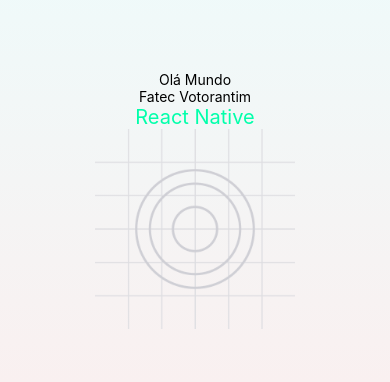
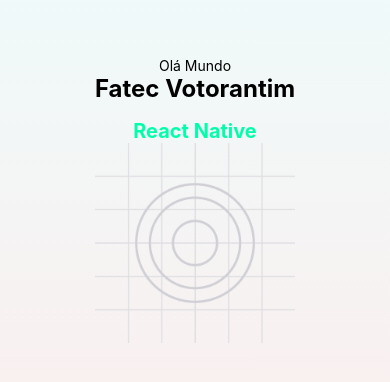
Before and after one commit to fershibli/programacao-mobile-1, a React Native app in the folder my-app/: screen / in a window 390 px wide. Shown: the part 222-604 px from the top of the page. Built offline with nearby package versions, Linux system fonts and the light colour scheme.

Commit message:
refatora estilos dos textos para melhor organização e manutenção

```diff
--- a/my-app/App.js
+++ b/my-app/App.js
@@ -22,8 +22,8 @@ export default function App() {
       style={styles.container}
       >
       <Text>Olá Mundo</Text>
-      <Text>{nome}</Text>
-      <Text style={{ fontSize: 20, color: `hsla(${color}, 100%, 50%, 1.00)` }}>React Native</Text>
+      <Text style={styles.title}>{nome}</Text>
+      <Text style={[styles.subtitle, { color: `hsla(${color}, 100%, 50%, 1.00)` }]}>React Native</Text>
       <StatusBar style="auto" />
       <Image source={imagem} style={{ width: 200, height: 200 }} />
     </LinearGradient>
@@ -36,4 +36,15 @@ const styles = StyleSheet.create({
     alignItems: 'center',
     justifyContent: 'center',
   },
+  title: {
+    width: '100%',
+    textAlign: 'center',
+    fontSize: 24,
+    fontWeight: 'bold',
+    marginBottom: 16,
+  },
+  subtitle: {
+    fontSize: 20,
+    fontWeight: 'bold',
+  }
 });
```
